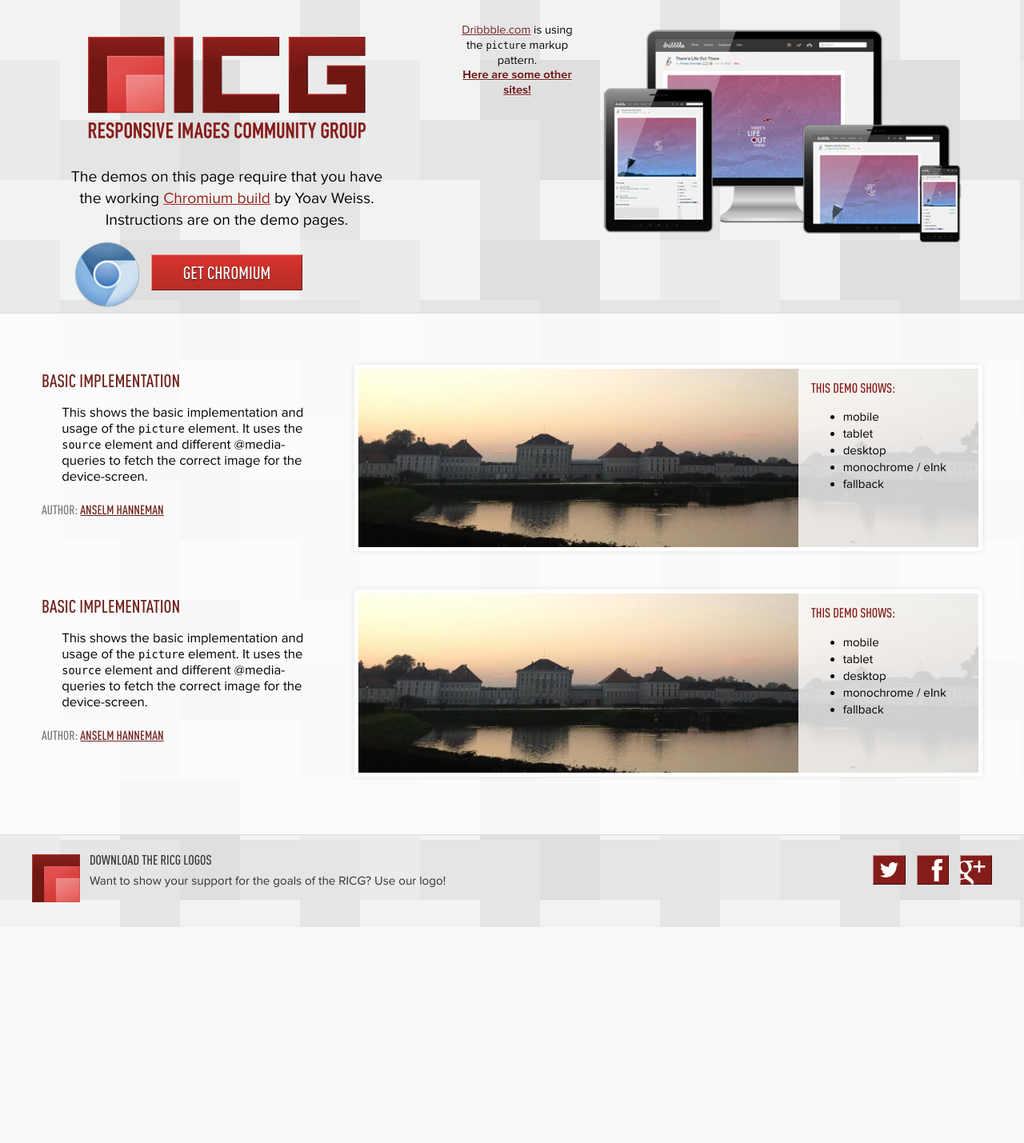
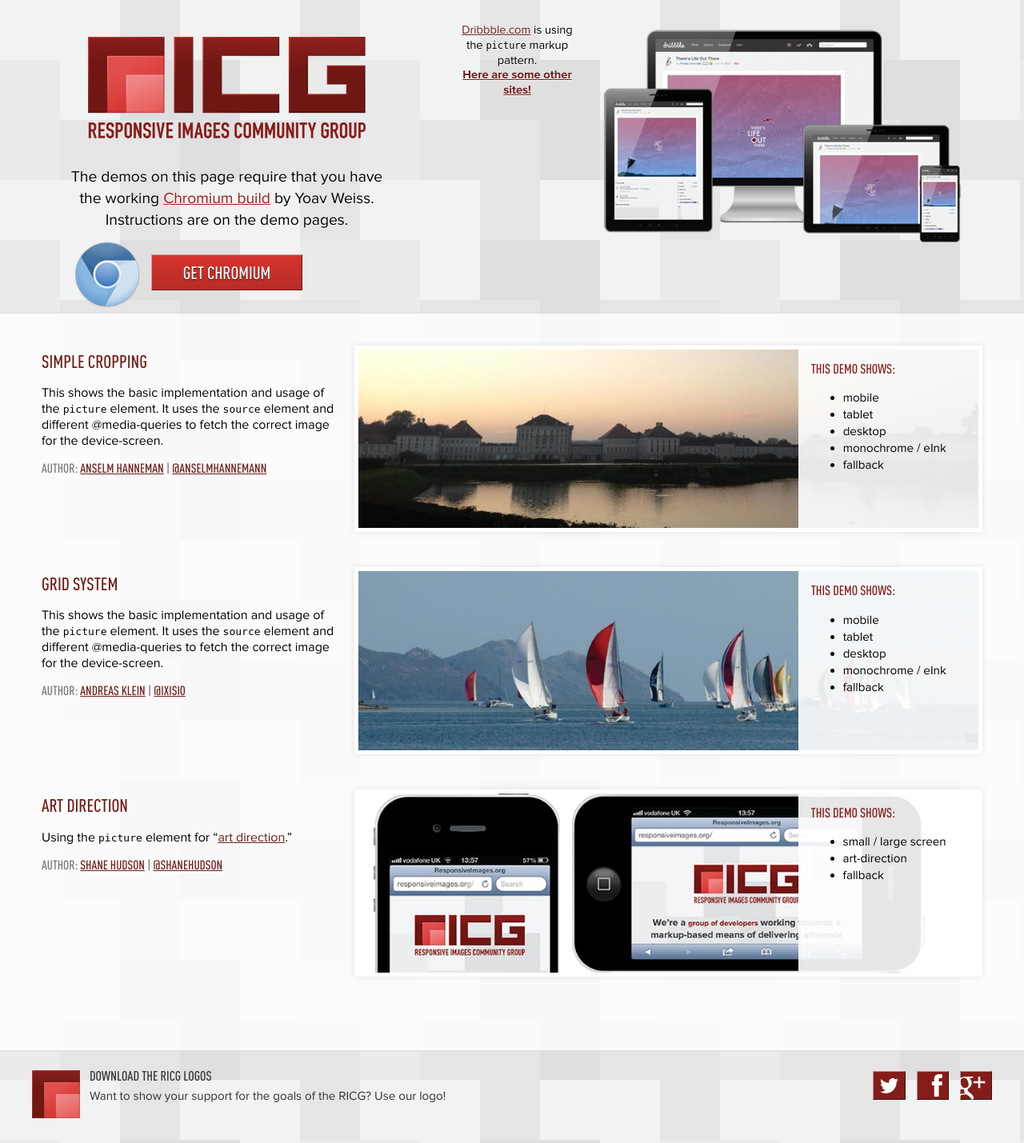
Before and after one commit to ResponsiveImagesCG/responsiveimages.org, a PHP site: page /demo.html in a window 1280 px wide. Shown: the whole page at 80% size. Before the commit the page ends 1159 px from the top, so only its background shows below. Run offline with PHP 8.4, Linux system fonts and the light colour scheme.

Commit message:
Reduces lead image file size, continued style tweaks.

```diff
--- a/css/enhanced.css
+++ b/css/enhanced.css
@@ -306,6 +306,7 @@ table {
 table a {
 	font-weight: bold;
 	display: block;
+	text-decoration: none;
 	padding: .8em .5em .6em 0;
 }
 .srcsetfill h2,
@@ -443,7 +444,7 @@ a:hover .assets-hed {
 .demo {
 	clear: both;
 	float: left;
-	padding: 1.5em 0;
+	padding: 0 0 2.75em 0;
 }
 .demo:first-child {
 	margin-top: 2.5em;
@@ -456,12 +457,15 @@ a:hover .assets-hed {
 }
 .demo address {
 	color: #777;
-	font: normal 1em/1 "DIN Condensed", sans-serif;
+	font: normal 1em/1.3 "DIN Condensed", sans-serif;
 	text-transform: uppercase;
 	margin: 0 0 1.5em 0;
 }
 .demo-hed a {
 	text-decoration: none;
+}
+.demo p {
+	padding-right: .5em;
 }
 .demo-thumb {
 	float: left;
@@ -481,7 +485,7 @@ a:hover .assets-hed {
 	min-width: 600px;
 }
 .demo-thumb figcaption {
-	background: rgba(255,255,255,.8);
+	background: rgba(255,255,255,.9);
 	font-size: .95em;
 	height: 97.5%;
 	padding: .35em 3em 0 1em;
@@ -671,11 +675,8 @@ picture {
 		max-width: 90%;
 	}
 	.col-a .intro {
-		margin: 1em 1.5em 1.5em 1.5em;
-		padding: 0;
-		font-size: 1.05em;
-	}
-	.intro {
+		margin: 1em auto 1.5em auto;
+		padding: 0 1.5em;
 		font-size: 1.05em;
 	}
 }
--- a/demo.html
+++ b/demo.html
@@ -21,14 +21,14 @@
 
 	<header class="doc-head">
 		<div class="col-a demo-intro">
-			<h1 class="logo"><img src="img/logo.png" alt="Responsive Images Community Group logo"></h1>
+			<h1 class="logo"><a href="http://responsiveimages.org"><img src="img/logo.png" alt="Responsive Images Community Group logo"></a></h1>
 			<p class="intro">The demos on this page require that you have the working <a href="http://downloads.responsiveimages.org">Chromium build</a> by Yoav Weiss. Instructions are on the demo pages.</p>
 			<a href="http://www.w3.org/community/respimg/" class="subhed go">Get Chromium</a>
 		</div>
 	<figure class="col-b live-demo">
 			<picture>
-				<source srcset="img/devices-sm.png 1x, img/devices.png 2x">
-				<source media="(min-width: 40em)" src="img/devices.png">
+				<source srcset="img/devices-sm.gif 1x, img/devices.gif 2x">
+				<source media="(min-width: 40em)" src="img/devices.gif">
 				<noscript>
 					<img src="img/devices-sm.png">
 				</noscript>
@@ -39,14 +39,18 @@
 
 	<div class="main">
 		<div>
+
 			<section class="demo">
 				<div class="col-a">
-					<h1 class="demo-hed"><a href="#">Basic Implementation</a></h1>
-					<p class="intro">This shows the basic implementation and usage of the <code>picture</code> element. It uses the <code>source</code> element and different @media-queries to fetch the correct image for the device-screen.</p>
-					<address>Author: <a href="#">Anselm Hanneman</a></address>
+					<h1 class="demo-hed"><a href="basic-implementation/index.html">Simple Cropping</a></h1>
+					<p>This shows the basic implementation and usage of the <code>picture</code> element. It uses the <code>source</code> element and different @media-queries to fetch the correct image for the device-screen.</p>
+					<address>Author:
+						<a href="http://anselm-hannemann.com">Anselm Hanneman</a> |
+						<a href="https://twitter.com/anselmhannemann">@anselmhannemann</a>
+					</address>
 				</div>
 				<figure class="demo-thumb col-b">
-					<a href="#"><img src="img/demo-crop.jpg"></a>
+					<a href="basic-implementation/index.html"><img src="img/demo-crop.jpg"></a>
 					<figcaption>
 						<p class="demo-hed">This demo shows:</p>
 						<ul>
@@ -62,12 +66,12 @@
 
 			<section class="demo">
 				<div class="col-a">
-					<h1 class="demo-hed"><a href="#">Basic Implementation</a></h1>
-					<p class="intro">This shows the basic implementation and usage of the <code>picture</code> element. It uses the <code>source</code> element and different @media-queries to fetch the correct image for the device-screen.</p>
-					<address>Author: <a href="#">Anselm Hanneman</a></address>
+					<h1 class="demo-hed"><a href="on-a-grid/index.html">Grid System</a></h1>
+					<p>This shows the basic implementation and usage of the <code>picture</code> element. It uses the <code>source</code> element and different @media-queries to fetch the correct image for the device-screen.</p>
+					<address>Author: <a href="http://www.andreasklein.org/">Andreas Klein</a> | <a href="https://twitter.com/ixisio">@ixisio</a></address>
 				</div>
 				<figure class="demo-thumb col-b">
-					<a href="#"><img src="img/demo-crop.jpg"></a>
+					<a href="on-a-grid/index.html"><img src="img/demo-grid.jpg"></a>
 					<figcaption>
 						<p class="demo-hed">This demo shows:</p>
 						 <ul>
@@ -75,6 +79,25 @@
 							<li>tablet</li>
 							<li>desktop</li>
 							<li>monochrome / eInk</li>
+							<li>fallback</li>
+						</ul>
+					</figcaption>
+				</figure>
+			</section>
+
+			<section class="demo">
+				<div class="col-a">
+					<h1 class="demo-hed"><a href="art-direction/index.html">Art Direction</a></h1>
+					<p>Using the <code>picture</code> element for “<a href="http://blog.cloudfour.com/a-framework-for-discussing-responsive-images-solutions/">art direction</a>.”</p>
+					<address>Author: <a href="http://www.shanehudson.net/">Shane Hudson</a> | <a href="https://twitter.com/shanehudson">@shanehudson</a></address>
+				</div>
+				<figure class="demo-thumb col-b">
+					<a href="art-direction/index.html"><img src="img/demo-orientation.jpg"></a>
+					<figcaption>
+						<p class="demo-hed">This demo shows:</p>
+						 <ul>
+							<li>small / large screen</li>
+							<li>art-direction</li>
 							<li>fallback</li>
 						</ul>
 					</figcaption>
--- a/srcsetfill.html
+++ b/srcsetfill.html
@@ -21,7 +21,7 @@
 <body>
 
 	<header class="doc-head">
-			<h1 class="logo"><img src="img/logo.png" alt="Responsive Images Community Group logo"></h1>
+			<h1 class="logo"><a href="http://responsiveimages.org"><img src="img/logo.png" alt="Responsive Images Community Group logo"></a></h1>
 			<p class="intro">Lorem ipsum dolor sit amet, consectetur adipisicing elit, sed do eiusmod
 			tempor incididunt ut labore et dolore magna aliqua. Ut enim ad minim veniam,
 			quis nostrud exercitation ullamco laboris nisi ut aliquip.</p>
```
Also changed, not shown: index.php (+5 -7 lines), img/demo-grid.jpg (added), img/demo-orientation.jpg (added), img/devices-sm.gif (added), img/devices-sm.png (deleted), img/devices.gif (added), img/devices.png (deleted).
